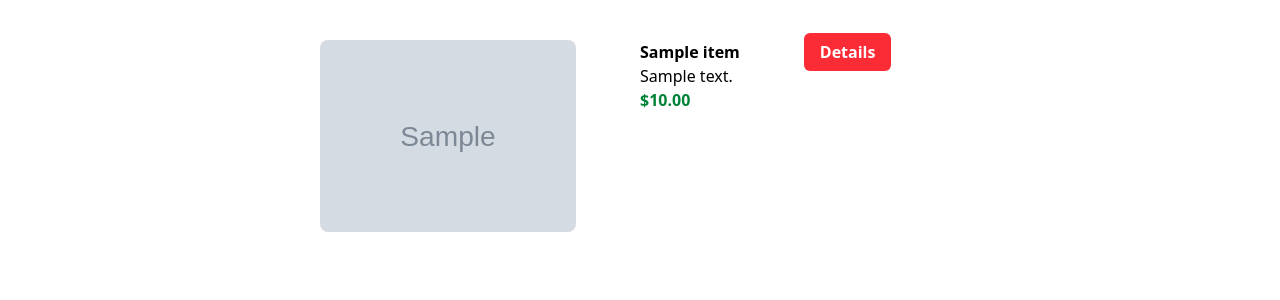
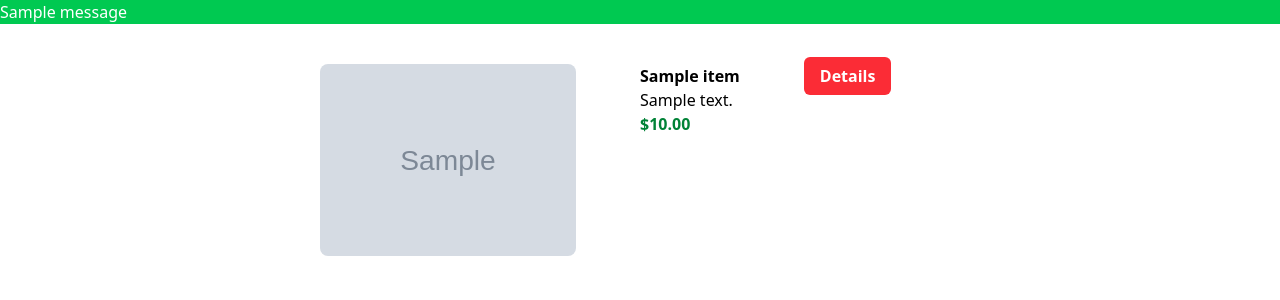
Before and after one commit to hudson-hornet-01/QuickBite, a Django app: page /food/ in a window 1280 px wide. Shown: the part 64-364 px from the top of the page. Run offline with Django 5.2, Linux system fonts and the light colour scheme; tables that the repository leaves empty hold one stand-in row (values such as "Sample post"); grey boxes marked "Sample" are stand-in pictures; one stand-in notice (Sample message) is shown.

Commit message:
Add successful registration message functionality

```diff
--- a/Food/templates/Food/base.html
+++ b/Food/templates/Food/base.html
@@ -18,6 +18,15 @@
         </div>
       </div>
     </nav>
+
+    {% if messages %}
+      {% for message in messages %}
+        <div class="bg-green-500 text-white">
+          {{message}}
+        </div>
+      {% endfor %}
+    {% endif %}
+
     {% block body %}
     {% endblock %}
   </body>
--- a/users/views.py
+++ b/users/views.py
@@ -1,11 +1,14 @@
 from django.shortcuts import render,redirect
 from django.contrib.auth.forms import UserCreationForm
+from django.contrib import messages
 # Create your views here.
 def register(request):
     form = UserCreationForm(request.POST or None)
     if request.method=="POST":
         if form.is_valid():
             form.save()
+            username = form.cleaned_data.get('username')
+            messages.success(request,f'Welcome {username},your account has been successfully created')
             return redirect('Food:index')
     context = {
         'form':form
```
